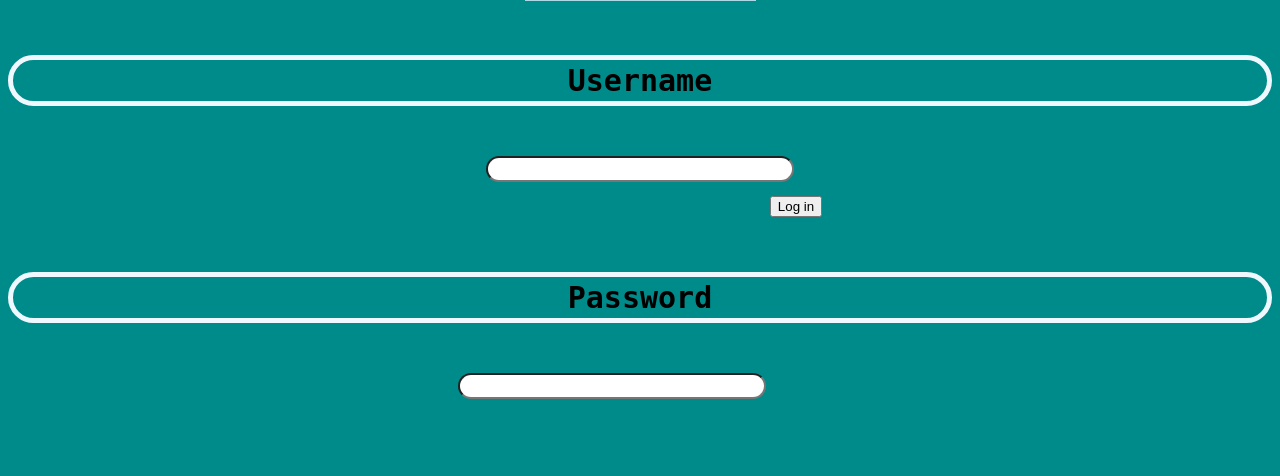
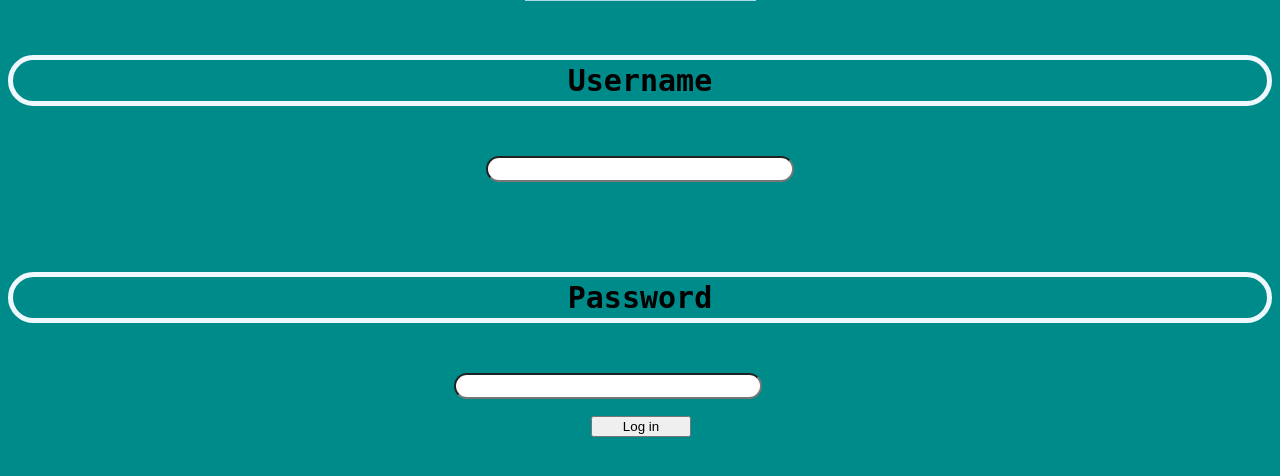
Before and after one commit to NyanC0de/NyanShorts, a PHP site: page /login.html in a window 1280 px wide. Shown: the part 191-667 px from the top of the page. Run offline with PHP 8.4, Linux system fonts and the light colour scheme.

Commit message:
Update login.css

```diff
--- a/login.css
+++ b/login.css
@@ -10,6 +10,13 @@ body {
 	background-color: cyan;
 	position: relative;
 	top: 20px;
+}
+
+.login_button{
+position: relative;
+top: 220px;
+right: 155px;
+width: 100px;
 }
 
 .nick {
@@ -28,6 +35,7 @@ body {
   border-radius: 30px;
   position: relative;
   top: 180px;
+  left:20px;
 }
 
 .nick_text {
```
